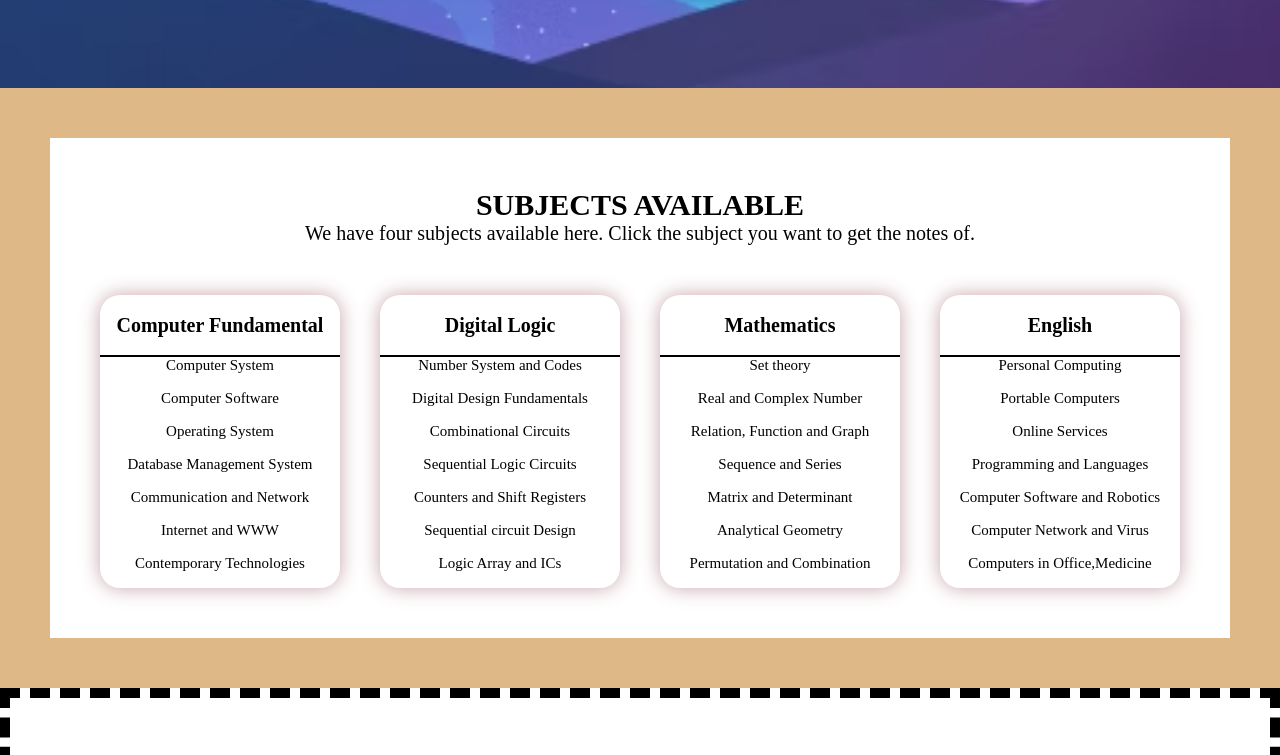
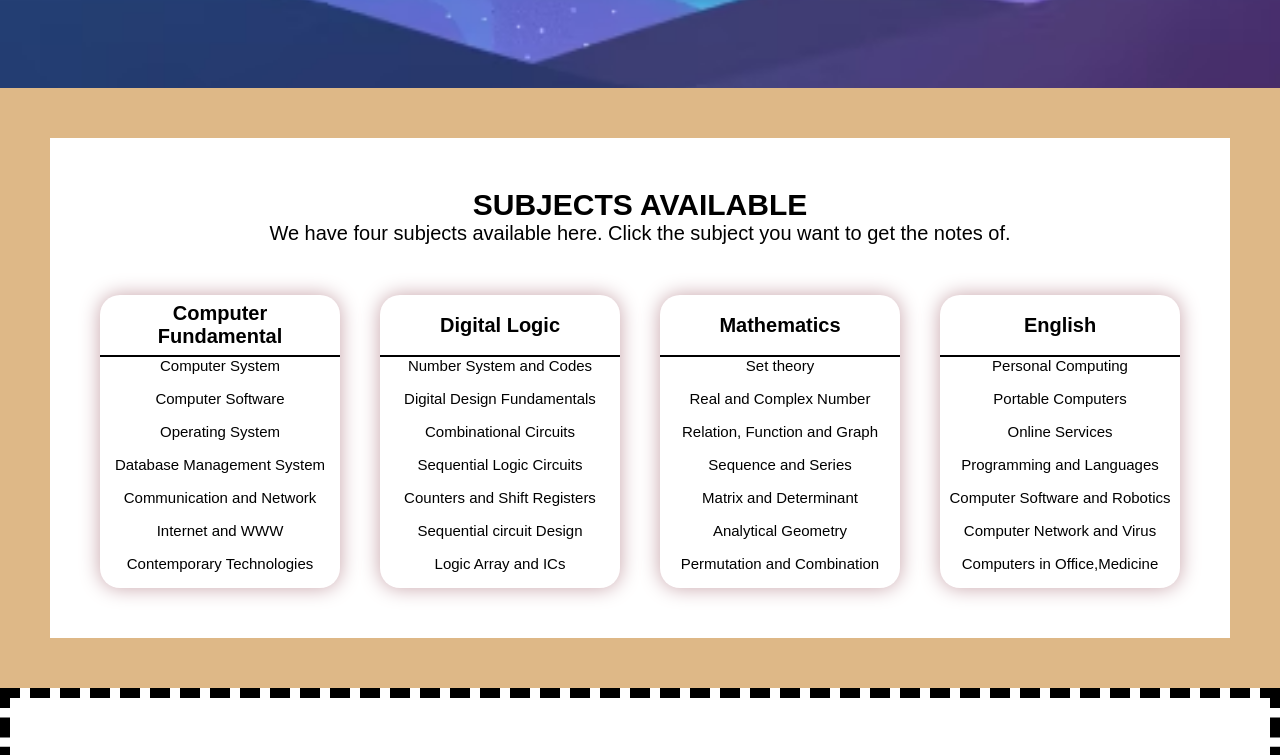
Before and after one commit to imppage/notes, a plain HTML site: page index.html in a window 1280 px wide. Shown: the part 612-1367 px from the top of the page. Drawn offline with Linux system fonts and the light colour scheme; a web font is replaced by a local one.

Commit message:
Changed the font of all pages and created a hover effect on subjects

```diff
--- a/index.css
+++ b/index.css
@@ -2,6 +2,7 @@
     margin: 0;
     padding: 0;
     color: black;
+    font-family: 'Kanit', sans-serif;
 }
 a{
     text-decoration: none;
@@ -203,7 +204,10 @@ nav .fa-solid {
     margin: 2rem;
     width: 30%;
     border-radius: 2rem;
-    box-shadow: 0 0 2rem 0 rgb(199, 164, 170);
+    box-shadow: 0 0 2rem 0 hsl(350, 24%, 71%);
+}
+.subject:hover{
+    box-shadow: 0 0 2rem 0 hsl(0, 50%, 10%);
 }
 
 .subject-heading {
```
